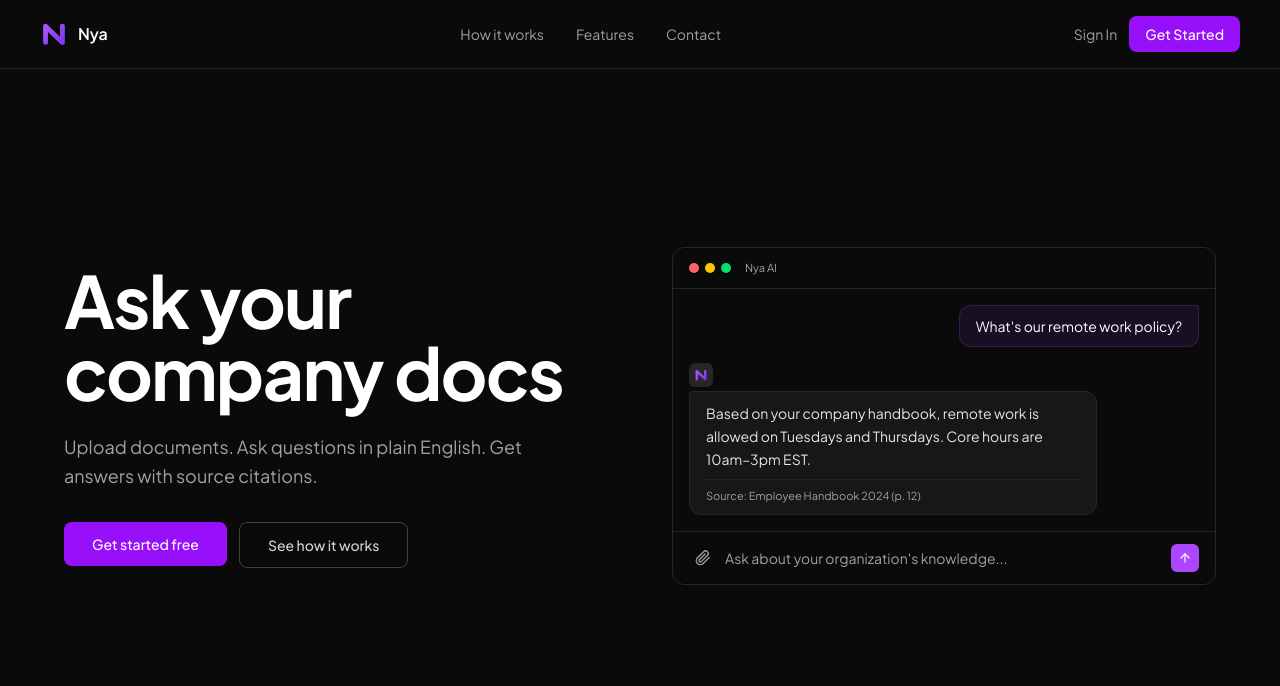
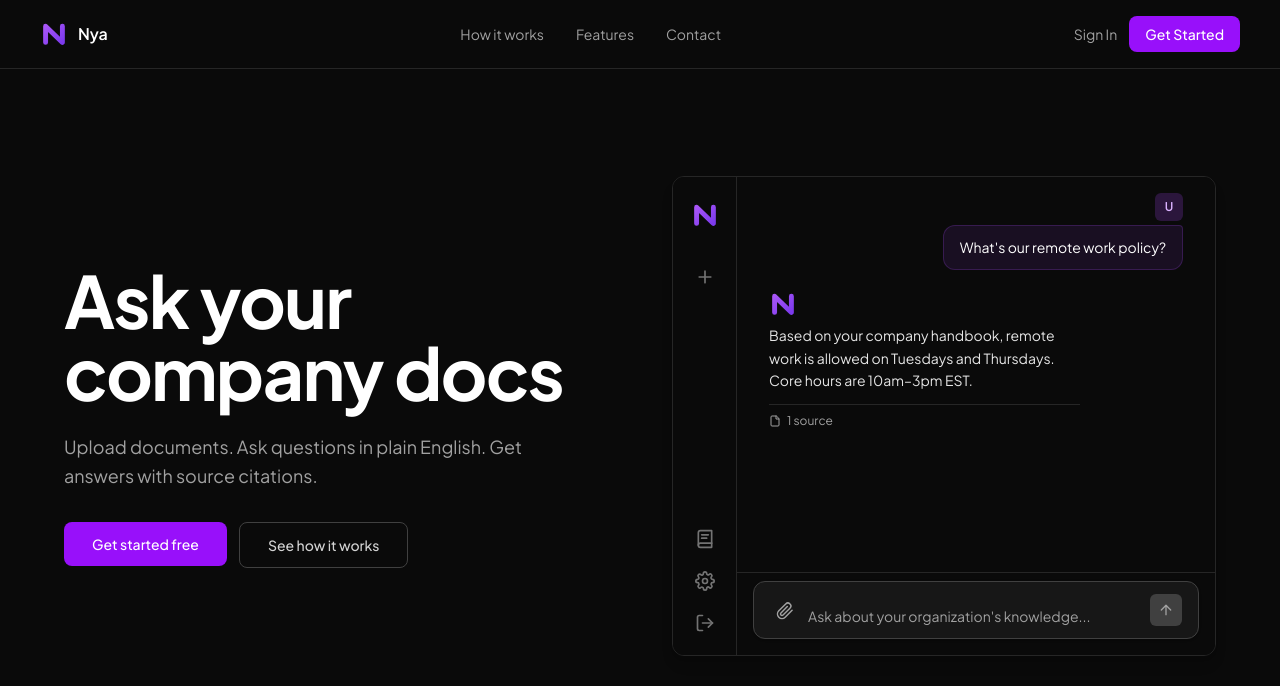
Before and after one commit to wsuitsindustries/nyaai-frontend, a React (Vite) app: page / in a window 1280 px wide. Shown: the top 686 px of the page. Built offline with nearby package versions, Linux system fonts and the light colour scheme; no server answers; the HTML template or start-up script is replaced by a standard one.

Commit message:
feat: hero mock now matches real dashboard with collapsed sidebar

```diff
--- a/src/pages/Landing.tsx
+++ b/src/pages/Landing.tsx
@@ -117,51 +117,95 @@ export default function Landing() {
           </div>
 
           <div className="hidden lg:block">
-            <div className="border border-neutral-200 dark:border-neutral-800 rounded-xl overflow-hidden bg-white dark:bg-neutral-950">
-              <div className="flex items-center gap-1.5 px-4 py-3 border-b border-neutral-200 dark:border-neutral-800">
-                <div className="w-2.5 h-2.5 rounded-full bg-red-400" />
-                <div className="w-2.5 h-2.5 rounded-full bg-yellow-400" />
-                <div className="w-2.5 h-2.5 rounded-full bg-green-400" />
-                <span className="text-[11px] text-neutral-400 ml-2">Nya AI</span>
+            <div className="border border-neutral-200 dark:border-neutral-800 rounded-xl overflow-hidden shadow-lg bg-white dark:bg-neutral-950 flex" style={{ height: '480px' }}>
+              <div className="w-16 flex flex-col bg-neutral-50 dark:bg-neutral-950 border-r border-neutral-200 dark:border-neutral-800 shrink-0">
+                <div className="flex flex-col items-center pt-4 pb-2 space-y-1">
+                  <div className="p-2">
+                    <NLogo className="h-7 w-7" />
                   </div>
-              <div className="p-4 space-y-4">
-                <div className="flex justify-end">
-                  <div className="max-w-[80%] flex flex-col items-end">
-                    <div className="bg-purple-50 dark:bg-purple-500/10 rounded-xl rounded-tr-sm px-4 py-2.5 border border-purple-100 dark:border-purple-500/20">
-                      <p className="text-sm text-neutral-900 dark:text-white">What's our remote work policy?</p>
+                </div>
+                <div className="flex-1 flex flex-col items-center pt-3 space-y-0.5 px-2">
+                  <div className="w-10 h-10 flex items-center justify-center rounded-lg text-neutral-500 hover:text-neutral-800 dark:hover:text-white hover:bg-neutral-200 dark:hover:bg-neutral-800 transition-all cursor-default">
+                    <svg width="20" height="20" viewBox="0 0 24 24" fill="none" stroke="currentColor" strokeWidth="2" strokeLinecap="round" strokeLinejoin="round">
+                      <path d="M12 5v14M5 12h14" />
+                    </svg>
+                  </div>
+                </div>
+                <div className="flex flex-col items-center pb-3 space-y-0.5 px-2">
+                  <div className="w-10 h-10 flex items-center justify-center rounded-lg text-neutral-500 hover:text-neutral-800 dark:hover:text-white hover:bg-neutral-200 dark:hover:bg-neutral-800 transition-all cursor-default">
+                    <svg width="20" height="20" viewBox="0 0 24 24" fill="none" stroke="currentColor" strokeWidth="2" strokeLinecap="round" strokeLinejoin="round">
+                      <path d="M4 19.5A2.5 2.5 0 0 1 6.5 17H20" />
+                      <path d="M6.5 2H20v20H6.5A2.5 2.5 0 0 1 4 19.5v-15A2.5 2.5 0 0 1 6.5 2z" />
+                      <line x1="8" y1="7" x2="16" y2="7" />
+                      <line x1="8" y1="11" x2="14" y2="11" />
+                    </svg>
+                  </div>
+                  <div className="w-10 h-10 flex items-center justify-center rounded-lg text-neutral-500 hover:text-neutral-800 dark:hover:text-white hover:bg-neutral-200 dark:hover:bg-neutral-800 transition-all cursor-default">
+                    <svg width="20" height="20" viewBox="0 0 24 24" fill="none" stroke="currentColor" strokeWidth="2" strokeLinecap="round" strokeLinejoin="round">
+                      <circle cx="12" cy="12" r="3" />
+                      <path d="M19.4 15a1.65 1.65 0 0 0 .33 1.82l.06.06a2 2 0 0 1-2.83 2.83l-.06-.06a1.65 1.65 0 0 0-1.82-.33 1.65 1.65 0 0 0-1 1.51V21a2 2 0 0 1-4 0v-.09A1.65 1.65 0 0 0 9 19.4a1.65 1.65 0 0 0-1.82.33l-.06.06a2 2 0 0 1-2.83-2.83l.06-.06A1.65 1.65 0 0 0 4.68 15a1.65 1.65 0 0 0-1.51-1H3a2 2 0 0 1 0-4h.09A1.65 1.65 0 0 0 4.6 9a1.65 1.65 0 0 0-.33-1.82l-.06-.06a2 2 0 0 1 2.83-2.83l.06.06A1.65 1.65 0 0 0 9 4.68a1.65 1.65 0 0 0 1-1.51V3a2 2 0 0 1 4 0v.09a1.65 1.65 0 0 0 1 1.51 1.65 1.65 0 0 0 1.82-.33l.06-.06a2 2 0 0 1 2.83 2.83l-.06.06A1.65 1.65 0 0 0 19.4 9a1.65 1.65 0 0 0 1.51 1H21a2 2 0 0 1 0 4h-.09a1.65 1.65 0 0 0-1.51 1z" />
+                    </svg>
+                  </div>
+                  <div className="w-10 h-10 flex items-center justify-center rounded-lg text-neutral-500 hover:text-red-500 hover:bg-neutral-200 dark:hover:bg-neutral-800 transition-all cursor-default">
+                    <svg width="20" height="20" viewBox="0 0 24 24" fill="none" stroke="currentColor" strokeWidth="2" strokeLinecap="round" strokeLinejoin="round">
+                      <path d="M9 21H5a2 2 0 0 1-2-2V5a2 2 0 0 1 2-2h4" />
+                      <polyline points="16 17 21 12 16 7" />
+                      <line x1="21" y1="12" x2="9" y2="12" />
+                    </svg>
                   </div>
                 </div>
               </div>
-                <div className="flex justify-start">
-                  <div className="max-w-[80%]">
-                    <div className="flex items-center gap-2 mb-1">
-                      <div className="w-6 h-6 rounded-md bg-neutral-100 dark:bg-neutral-800 flex items-center justify-center">
-                        <NLogo className="h-3.5 w-3.5 text-neutral-600 dark:text-neutral-400" />
+              <div className="flex-1 flex flex-col min-w-0 bg-white dark:bg-neutral-950">
+                <div className="flex-1 overflow-hidden">
+                  <div className="h-full overflow-y-auto p-4 space-y-5">
+                    <div className="flex justify-end px-4">
+                      <div className="max-w-[75%] w-fit">
+                        <div className="flex items-center gap-2 mb-1 justify-end">
+                          <div className="w-7 h-7 rounded-md bg-purple-100 dark:bg-purple-500/20 flex items-center justify-center">
+                            <span className="text-xs font-semibold text-purple-700 dark:text-purple-300">U</span>
                           </div>
                         </div>
-                    <div className="bg-neutral-100 dark:bg-neutral-900 rounded-xl rounded-tl-sm px-4 py-2.5 border border-neutral-200 dark:border-neutral-800">
+                        <div className="bg-purple-50 dark:bg-purple-500/10 rounded-xl rounded-tr-sm px-4 py-2.5 border border-purple-100 dark:border-purple-500/20">
+                          <p className="text-sm text-neutral-900 dark:text-white leading-relaxed">What's our remote work policy?</p>
+                        </div>
+                      </div>
+                    </div>
+                    <div className="px-4">
+                      <div className="max-w-[75%]">
+                        <div className="mb-1.5">
+                          <NLogo className="h-7 w-7" />
+                        </div>
                         <p className="text-sm text-neutral-800 dark:text-neutral-200 leading-relaxed">
                           Based on your company handbook, remote work is allowed on Tuesdays and Thursdays. Core hours are 10am–3pm EST.
                         </p>
-                      <div className="mt-2 pt-2 border-t border-neutral-200 dark:border-neutral-800">
-                        <p className="text-[11px] text-neutral-400">Source: Employee Handbook 2024 (p. 12)</p>
+                        <div className="mt-3 pt-2 border-t border-neutral-200 dark:border-neutral-800">
+                          <p className="text-xs text-neutral-400 flex items-center gap-1.5">
+                            <svg width="12" height="12" viewBox="0 0 24 24" fill="none" stroke="currentColor" strokeWidth="2" strokeLinecap="round" strokeLinejoin="round">
+                              <path d="M14 2H6a2 2 0 0 0-2 2v16a2 2 0 0 0 2 2h12a2 2 0 0 0 2-2V8z" />
+                              <polyline points="14 2 14 8 20 8" />
+                            </svg>
+                            1 source
+                          </p>
                         </div>
                       </div>
                     </div>
                   </div>
                 </div>
-              <div className="flex items-center gap-2 px-4 py-3 border-t border-neutral-200 dark:border-neutral-800">
-                <button className="p-1.5 rounded-md text-neutral-400 hover:text-neutral-600 dark:hover:text-neutral-300 hover:bg-neutral-200 dark:hover:bg-neutral-800 transition-all shrink-0">
-                  <svg width="16" height="16" viewBox="0 0 24 24" fill="none" stroke="currentColor" strokeWidth="2" strokeLinecap="round" strokeLinejoin="round">
+                <div className="px-4 pb-4 pt-2 border-t border-neutral-200 dark:border-neutral-800">
+                  <div className="flex items-end gap-2 border border-neutral-300 dark:border-neutral-700 rounded-xl px-4 py-3 bg-white dark:bg-neutral-900 transition-all shadow-sm">
+                    <div className="p-1.5 rounded-md text-neutral-400">
+                      <svg width="18" height="18" viewBox="0 0 24 24" fill="none" stroke="currentColor" strokeWidth="2" strokeLinecap="round" strokeLinejoin="round">
                         <path d="M21.44 11.05l-9.19 9.19a6 6 0 0 1-8.49-8.49l9.19-9.19a4 4 0 0 1 5.66 5.66l-9.2 9.19a2 2 0 0 1-2.83-2.83l8.49-8.48" />
                       </svg>
-                </button>
+                    </div>
                     <div className="flex-1 text-sm text-neutral-400">Ask about your organization's knowledge...</div>
-                <div className="w-7 h-7 rounded-md bg-purple-500 flex items-center justify-center">
-                  <svg width="14" height="14" viewBox="0 0 24 24" fill="none" stroke="white" strokeWidth="2" strokeLinecap="round" strokeLinejoin="round">
+                    <div className="p-2 rounded-md bg-neutral-200 dark:bg-neutral-700 text-neutral-400">
+                      <svg width="16" height="16" viewBox="0 0 24 24" fill="none" stroke="currentColor" strokeWidth="2" strokeLinecap="round" strokeLinejoin="round">
                         <line x1="12" y1="19" x2="12" y2="5" />
                         <polyline points="5 12 12 5 19 12" />
                       </svg>
+                    </div>
+                  </div>
                 </div>
               </div>
             </div>
```
Lines whose indentation alone changed are shown as unchanged.
